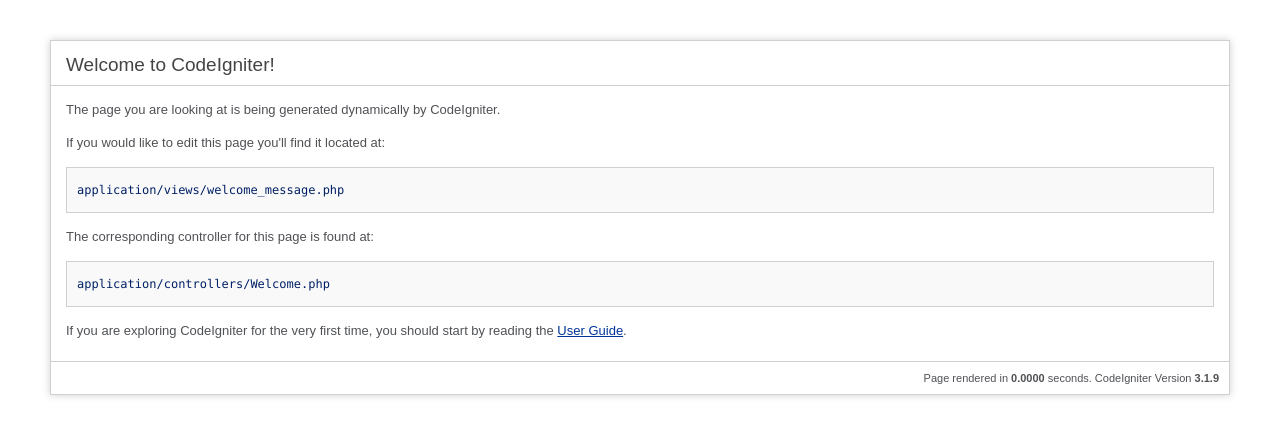
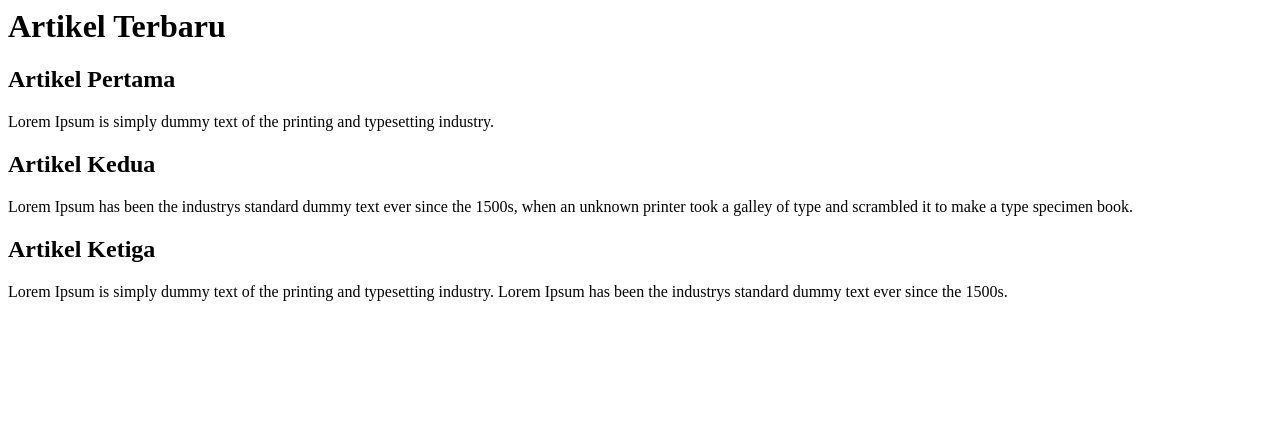
Before and after one commit to mikhaelAPG/my-app, a CodeIgniter app: page /database/ in a window 1280 px wide. Shown: the top 437 px of the page. Run offline with CodeIgniter, Linux system fonts and the light colour scheme.

Commit message:
default controller

```diff
--- a/application/config/routes.php
+++ b/application/config/routes.php
@@ -49,6 +49,6 @@ defined('BASEPATH') OR exit('No direct script access allowed');
 | Examples:	my-controller/index	-> my_controller/index
 |		my-controller/my-method	-> my_controller/my_method
 */
-$route['default_controller'] = 'welcome';
+$route['default_controller'] = 'blog';
 $route['404_override'] = '';
 $route['translate_uri_dashes'] = FALSE;
--- a/application/controllers/Blog.php
+++ b/application/controllers/Blog.php
@@ -1,12 +1,21 @@
 <?php
 
 class Blog extends CI_Controller {
-    public function index($nama, $golDarah, $alamat)
-    {
-       $data['nama'] = $nama;
-       $data['golDarah'] = $golDarah;
-       $data['alamat'] = $alamat;
-
-       $this->load->view("blog", $data);
-    }
+    public function index()
+	{
+		$data['blogs']=[
+			['title'=>'Artikel Pertama',
+            'content'=>'<p>Lorem Ipsum is simply dummy text of the printing and
+             typesetting industry.</p>'],
+            ['title'=>'Artikel Kedua',
+            'content'=>'<p>Lorem Ipsum has been the industrys standard dummy
+             text ever since the 1500s, when an unknown printer took a galley of type
+             and scrambled it to make a type specimen book.</p>'],
+            ['title'=>'Artikel Ketiga',
+            'content'=>'<p>Lorem Ipsum is simply dummy text of the printing and
+             typesetting industry. Lorem Ipsum has been the industrys standard dummy
+             text ever since the 1500s.</p>']
+            ];
+        $this->load->view('blog',$data);
+	}
 }
--- a/application/views/blog.php
+++ b/application/views/blog.php
@@ -1,3 +1,15 @@
-<h1>Selamat Datang <?php echo $nama; ?></h1> <br>
-Golongan Darah Anda <?php echo $golDarah; ?> <br>
-Anda tinggal di alamat <?php echo $alamat; ?> <br>
+<html>
+<head>
+	<meta charset="UTF-8">
+	<title>Document</title>
+</head>
+<body>
+	<h1>Artikel Terbaru</h1>
+	<?php foreach($blogs as $key=>$blog):?>
+	<div class="blog">
+		<h2><?php echo $blog['title'];?></h2>
+		<?php echo $blog['content'];
+		endforeach;
+	?>
+</body>
+</html>
```
